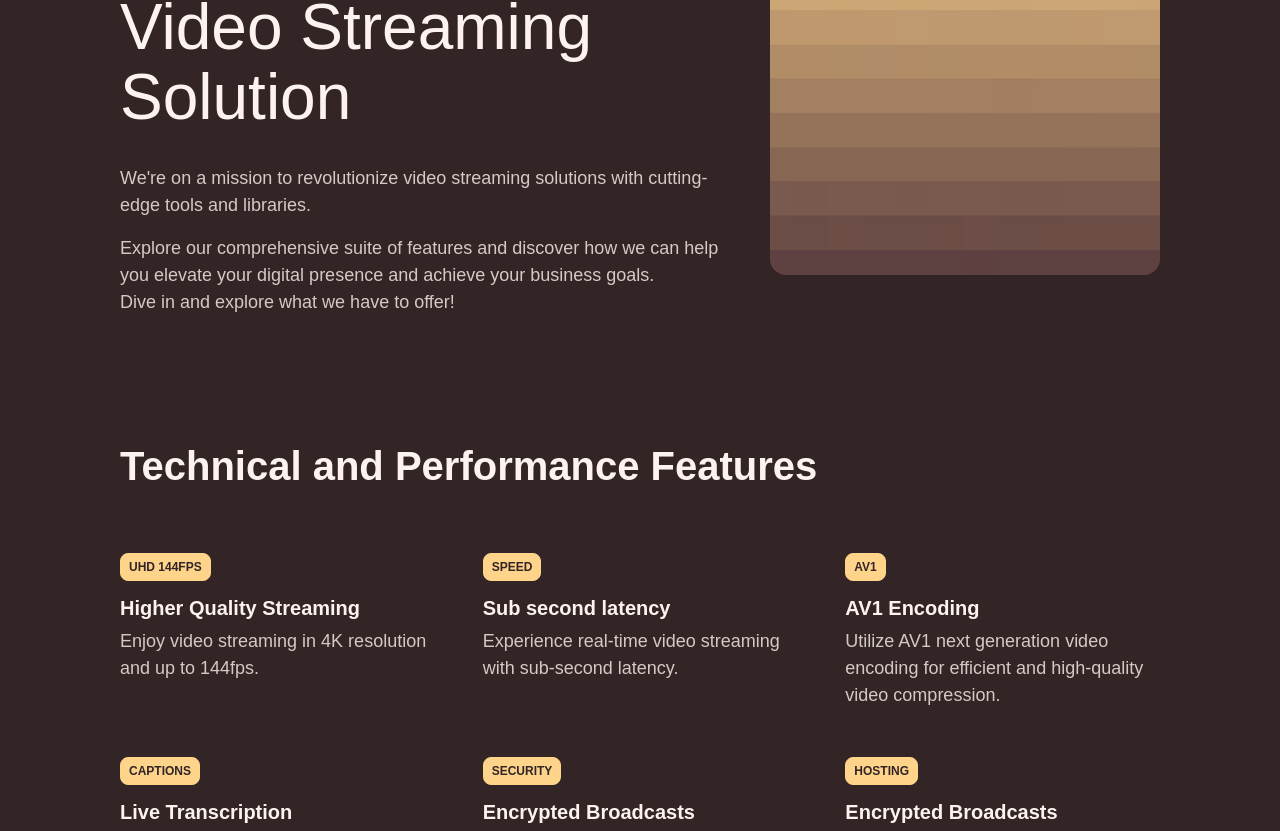
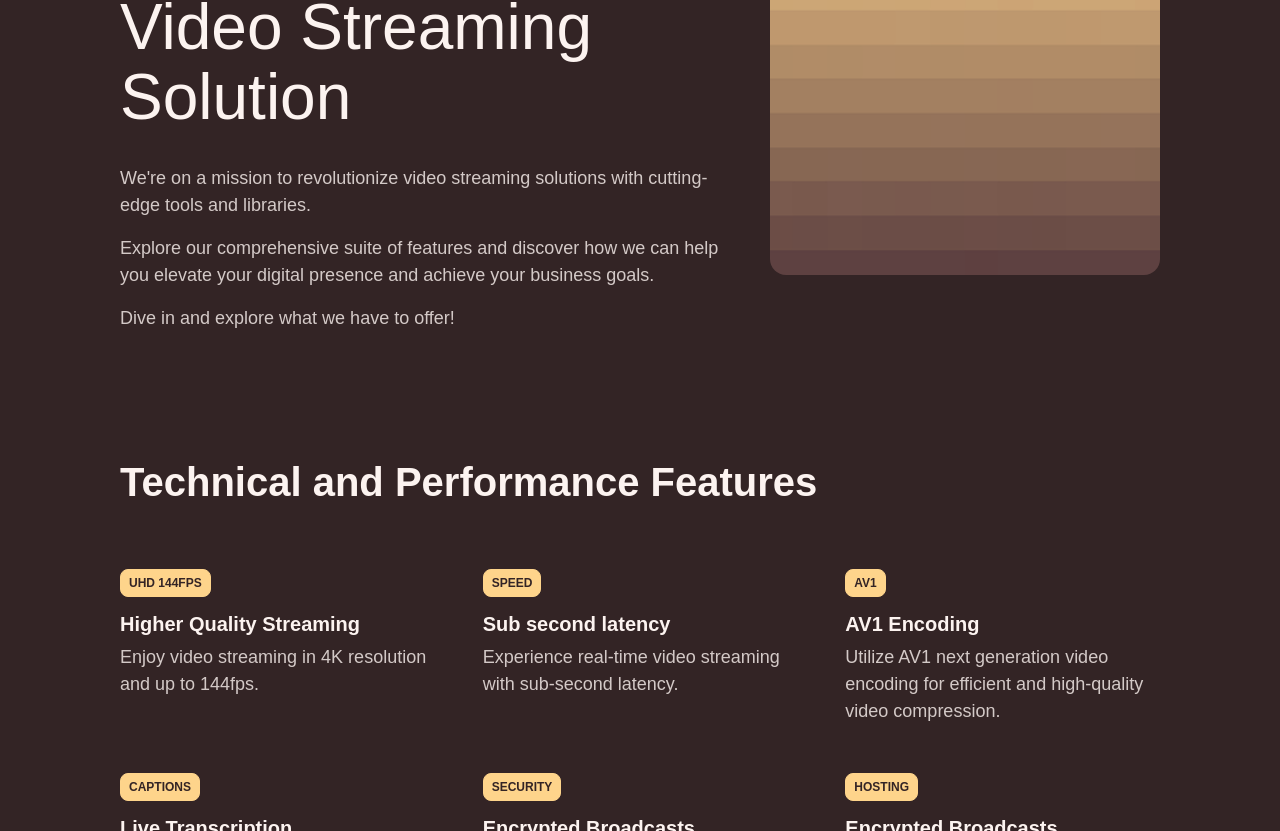
Before and after one commit to ScuffleCloud/landing, a SvelteKit app: page / in a window 1280 px wide. Shown: the part 1709-2540 px from the top of the page. Built offline with nearby package versions, Linux system fonts and the light colour scheme; no server answers.

Commit message:
nits from review

```diff
--- a/src/components/homepage/Features.svelte
+++ b/src/components/homepage/Features.svelte
@@ -22,9 +22,9 @@
             </p>
             <p class="feature-description">
                 Explore our comprehensive suite of features and discover how we can help you elevate
-                your digital presence and achieve your business goals.<br />
-                Dive in and explore what we have to offer!
+                your digital presence and achieve your business goals.
             </p>
+            <p class="feature-description">Dive in and explore what we have to offer!</p>
         </div>
     </div>
     <div class="image-wrapper">
--- a/src/components/roadmap/Roadmap.svelte
+++ b/src/components/roadmap/Roadmap.svelte
@@ -76,6 +76,7 @@
         padding: 2.5rem 2.5rem;
 
         @media (max-width: 768px) {
+            /* Align with header icon */
             padding: 2.5rem 2.23rem;
             gap: 2rem;
         }
--- a/src/components/roadmap/RoadmapPanel.svelte
+++ b/src/components/roadmap/RoadmapPanel.svelte
@@ -146,6 +146,7 @@
         }
 
         .title-section {
+            margin-top: 0.25rem;
             grid-template-areas:
                 'year'
                 'title';
```
